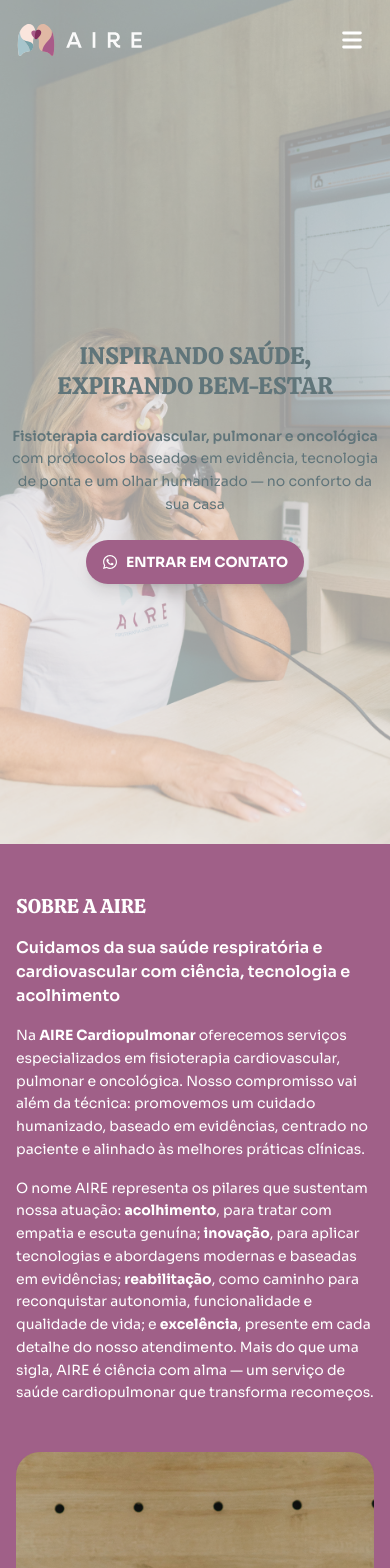
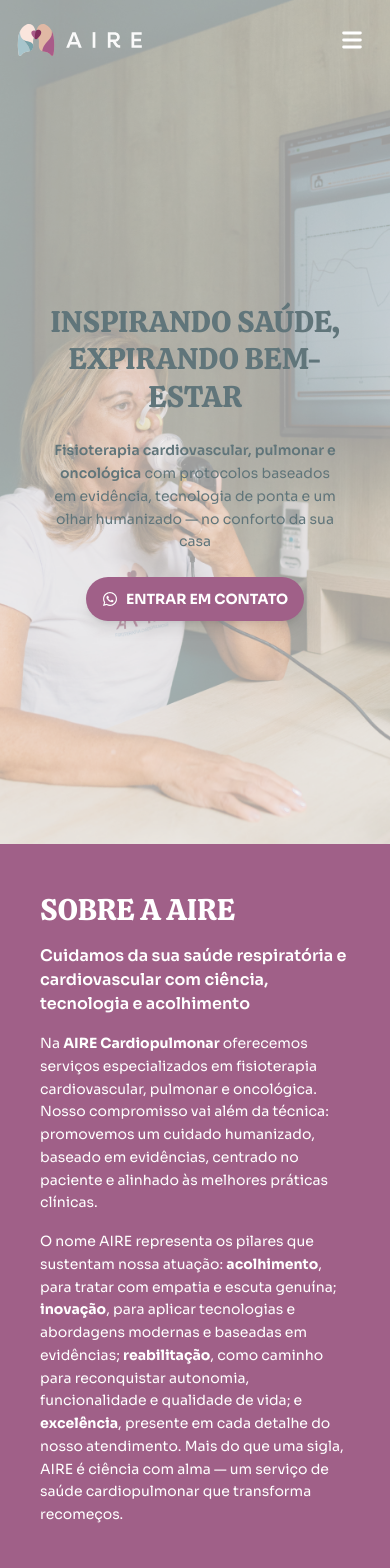
Before and after one commit to sahdibernardi/aire-website, a Next.js app: page / in a window 390 px wide. Shown: the top 1568 px of the page. Built offline with nearby package versions, Linux system fonts and the light colour scheme.

Commit message:
fix: titles and paddings on mobile

```diff
--- a/components/sections/AboutSection.tsx
+++ b/components/sections/AboutSection.tsx
@@ -2,7 +2,7 @@
 
 export default function AboutSection() {
   return (
-    <section className="py-12 sm:py-16 lg:py-20 px-2 sm:px-4 lg:px-6 xl:px-40 bg-aire-pink">
+    <section className="py-12 sm:py-16 lg:py-20 px-10 lg:px-6 xl:px-40 bg-aire-pink">
       <div className="container mx-auto grid lg:grid-cols-2 gap-8 lg:gap-12 max-w-[1000px] items-center">
         <div className="relative order-2 lg:order-1">
           <Image
@@ -14,7 +14,7 @@
           />
         </div>
         <div className="text-white order-1 lg:order-2">
-          <h2 className="mb-4 sm:mb-6 text-xl sm:text-2xl lg:text-4xl">SOBRE A AIRE</h2>
+          <h2 className="mb-4 sm:mb-6 text-3xl lg:text-4xl">SOBRE A AIRE</h2>
           <h3 className="text-base sm:text-lg font-semibold mb-4 sm:mb-6">
             Cuidamos da sua saúde respiratória e cardiovascular com ciência, tecnologia e acolhimento
           </h3>
--- a/components/sections/DoctorSection.tsx
+++ b/components/sections/DoctorSection.tsx
@@ -2,7 +2,7 @@
 
 export default function DoctorSection() {
   return (
-    <section className="bg-aire-light-blue relative overflow-hidden flex-col justify-center items-center">
+    <section className="bg-aire-light-blue relative overflow-hidden flex-col justify-center items-center px-10 lg:px-6">
       {/* Grafismo de fundo */}
       <div className="absolute w-full h-full">
         <Image
@@ -18,7 +18,7 @@
         <div className="flex flex-col lg:flex-row justify-center items-start relative z-10 w-full max-w-5xl px-2 sm:px-4 lg:px-6">
           {/* Lado esquerdo - Conteúdo de texto */}
           <div className="space-y-4 sm:space-y-6 lg:space-y-8 w-full lg:w-1/2 lg:pr-8 order-2 lg:order-1">
-            <h2 className="text-xl sm:text-2xl lg:text-4xl xl:text-4xl leading-tight">
+            <h2 className="text-3xl lg:text-4xl xl:text-4xl leading-tight">
               Trajetória e visão que inspiram a AIRE
             </h2>
             <h3 className="text-lg sm:text-xl font-semibold">Dra. Camila Adam, Msc, PhD</h3>
--- a/components/sections/FinalCTASection.tsx
+++ b/components/sections/FinalCTASection.tsx
@@ -4,7 +4,7 @@
 
 export default function FinalCTASection() {
   return (
-    <section className="py-12 sm:py-16 lg:py-20 px-2 sm:px-4 lg:px-6 relative overflow-hidden min-h-[400px] sm:min-h-[500px] lg:h-[800px]">
+    <section className="py-12 sm:py-16 lg:py-20 px-8 lg:px-6 relative overflow-hidden min-h-[400px] sm:min-h-[500px] lg:h-[800px]">
       <div className="absolute inset-0">
         <Image
           src="/contato.jpg"
@@ -19,7 +19,7 @@
       <div className="relative z-10">
         <div className="flex justify-center items-center h-full">
           <div className="max-w-lg text-center lg:text-left">
-            <h2 className=" text-aire-purple mb-4 sm:mb-6 leading-tight text-lg sm:text-xl lg:text-4xl">
+            <h2 className=" text-aire-purple mb-4 sm:mb-6 leading-tight text-2xl lg:text-4xl">
               Agende sua avaliação com quem entende de saúde cardiopulmonar
             </h2>
             <p className="text-sm sm:text-base lg:text-lg text-aire-purple mb-6 sm:mb-8 leading-relaxed">
--- a/components/sections/HeroSection.tsx
+++ b/components/sections/HeroSection.tsx
@@ -4,7 +4,7 @@
 
 export default function HeroSection() {
   return (
-    <section className="min-h-screen relative flex items-center">
+    <section className="min-h-screen relative flex items-center px-10 lg:px-0">
       <div className="absolute inset-0">
         <Image
           src="/respirador.jpg"
@@ -20,7 +20,7 @@
         <div className="flex flex-col lg:flex-row justify-center lg:justify-end min-h-screen">
           <div className="hidden lg:block lg:w-1/2"></div>
           <div className="flex flex-col justify-center items-center text-center lg:text-right space-y-6 lg:space-y-8 w-full lg:w-1/2 pt-20 lg:pt-0">
-            <h1 className="text-center text-2xl sm:text-3xl lg:text-6xl text-aire-slate leading-tight max-w-[90vw] sm:max-w-[400px] lg:w-[400px]">
+            <h1 className="text-center text-3xl lg:text-6xl text-aire-slate leading-tight max-w-[90vw] sm:max-w-[400px] lg:w-[400px]">
               INSPIRANDO SAÚDE, EXPIRANDO BEM-ESTAR
             </h1>
             <p className="text-sm text-center sm:text-base lg:text-lg text-aire-slate leading-relaxed sm:max-w-[450px] lg:w-[450px]">
--- a/components/sections/HomeCareSection.tsx
+++ b/components/sections/HomeCareSection.tsx
@@ -4,7 +4,7 @@
 
 export default function HomeCareSection() {
   return (
-    <section className="py-12 sm:py-16 lg:py-20 px-2 sm:px-4 lg:px-6 xl:px-40 bg-aire-white">
+    <section className="py-12 sm:py-16 lg:py-20 px-10 lg:px-6 xl:px-40 bg-aire-white">
       <div className="container mx-auto grid lg:grid-cols-2 gap-8 lg:gap-12 max-w-[1000px] items-center">
         <div className="relative order-2 lg:order-1">
           <Image
@@ -16,7 +16,7 @@
           />
         </div>
         <div className="text-aire-slate order-1 lg:order-2">
-          <h2 className="mb-4 sm:mb-6 text-lg sm:text-xl lg:text-4xl">ATENDIMENTO EM AMBIENTE DOMICILIAR</h2>
+          <h2 className="mb-4 sm:mb-6 text-3xl lg:text-4xl">ATENDIMENTO EM AMBIENTE DOMICILIAR</h2>
           <p className="text-sm sm:text-md mb-4 sm:mb-6 leading-relaxed">
             Atendemos <strong>adultos, idosos e crianças</strong> em Florianópolis e região, unindo tecnologia de ponta e uma equipe especializada para levar atendimento de excelência até a sua casa.
           </p>
--- a/components/sections/ServicesSection.tsx
+++ b/components/sections/ServicesSection.tsx
@@ -46,7 +46,7 @@
             )}
 
             <div className="flex-1 p-8">
-              <h3 className="text-2xl font-bold text-aire-slate mb-4 text-center">{title}</h3>
+              <h3 className="text-2xl sm:text-xl font-bold text-aire-slate mb-4 text-center">{title}</h3>
               <p className="text-aire-slate leading-relaxed text-center mb-6">
                 {description}
               </p>
@@ -117,7 +117,7 @@
 
 export default function ServicesSection() {
   return (
-    <section className="py-20 px-6 bg-aire-light-blue relative overflow-hidden">
+    <section className="py-20 px-10 lg:px-6 bg-aire-light-blue relative overflow-hidden">
       <div className="absolute inset-0 opacity-20">
         <Image
           src="/grafismoLaranja.png"
--- a/components/sections/TestimonialsSection.tsx
+++ b/components/sections/TestimonialsSection.tsx
@@ -4,7 +4,7 @@
 
 export default function TestimonialsSection() {
   return (
-    <section className="py-20 px-2 sm:px-4 lg:px-6 bg-aire-pink relative overflow-hidden">
+    <section className="py-20 px-10 lg:px-6 bg-aire-pink relative overflow-hidden">
       <div className="absolute inset-0">
         <svg className="w-full h-full" viewBox="0 0 1200 800" preserveAspectRatio="none">
           <path d="M0,400 Q300,200 600,300 T1200,250 L1200,800 L0,800 Z" fill="var(--aire-pink)" opacity="0.1" />
@@ -14,7 +14,7 @@
 
       <div className="container mx-auto relative z-10 max-w-full">
         <div className="text-center mb-8 sm:mb-12 lg:mb-16">
-          <h2 className=" text-aire-white mb-4 text-lg sm:text-xl lg:text-4xl">
+          <h2 className=" text-aire-white mb-4 text-3xl lg:text-4xl">
             COMO AJUDAMOS
             <br />
             NOSSOS PACIENTES?
--- a/components/sections/WhyChooseSection.tsx
+++ b/components/sections/WhyChooseSection.tsx
@@ -6,7 +6,7 @@
 
 export default function WhyChooseSection() {
   return (
-    <section className="py-20 px-6 bg-aire-beige">
+    <section className="py-20 px-10 lg:px-6 bg-aire-beige">
       <div className="container mx-auto flex flex-col justify-center items-center">
         <div className="text-center mb-16">
           <h2 className="text-3xl lg:text-4xl text-aire-purple mb-4">Por que escolher a AIRE?</h2>
```
